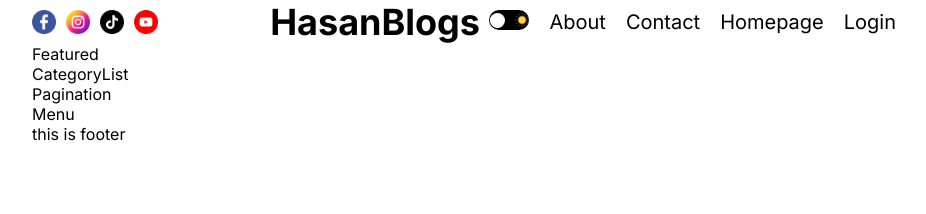
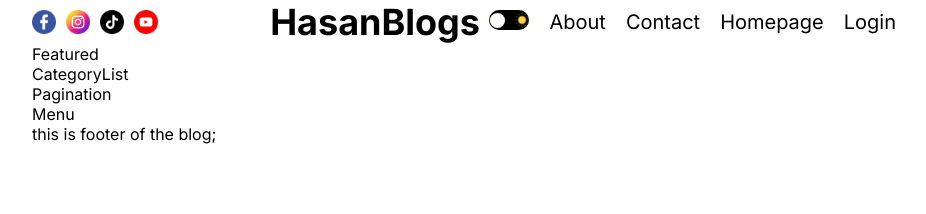
Before and after one commit to hasan-mohammad-bd/blog-app, a Next.js app: page / in a window 1280 px wide. Shown: the top 214 px of the page, without its empty margins (176-1102 px from the left). Built offline with nearby package versions, Linux system fonts and the light colour scheme.

Commit message:
today's work

```diff
--- a/src/components/footer/Footer.jsx
+++ b/src/components/footer/Footer.jsx
@@ -4,7 +4,7 @@ import styles from './footer.module.css';
 const Footer = () => {
     return (
         <div className={styles.container}>
-            this is footer
+            this is footer of the blog;
         </div>
     );
 };
--- a/src/components/themeToggle/ThemeToggle.jsx
+++ b/src/components/themeToggle/ThemeToggle.jsx
@@ -1,7 +1,11 @@
-import React from 'react';
+'use client'
+import React, { useContext } from 'react';
 import styles from './themeToggle.module.css';
 import Image from 'next/image';
+import { ThemeContext } from '@/context/ThemeContext';
 const ThemeToggle = () => {
+
+    const {theme} = useContext(ThemeContext);
     return (
         <div className={styles.container}>
             <Image src="/moon.png" width={14} height={14} alt="" />
--- a/src/context/ThemeContext.jsx
+++ b/src/context/ThemeContext.jsx
@@ -17,5 +17,5 @@ export const ThemeContextProvider= ({children})=> {
     const [ theme, setTheme] = useState(()=>{
         return getFromLocalStorage;
     })
-    return <ThemeContext.Provider>{children}</ThemeContext.Provider>
+    return <ThemeContext.Provider value={theme}>{children}</ThemeContext.Provider>
 }
```
Also changed, not shown: src/providers/ThemeProvider.jsx (added, +15 -0 lines).
